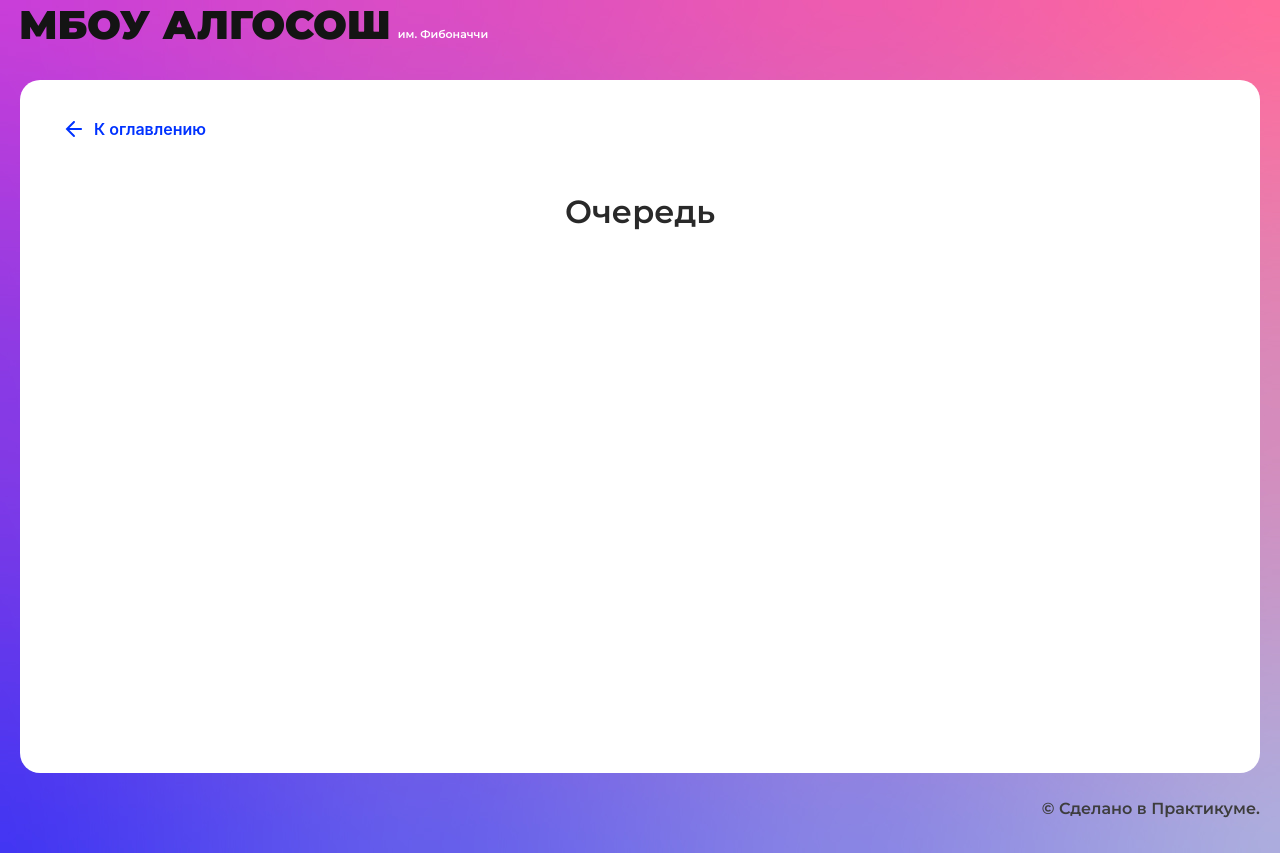
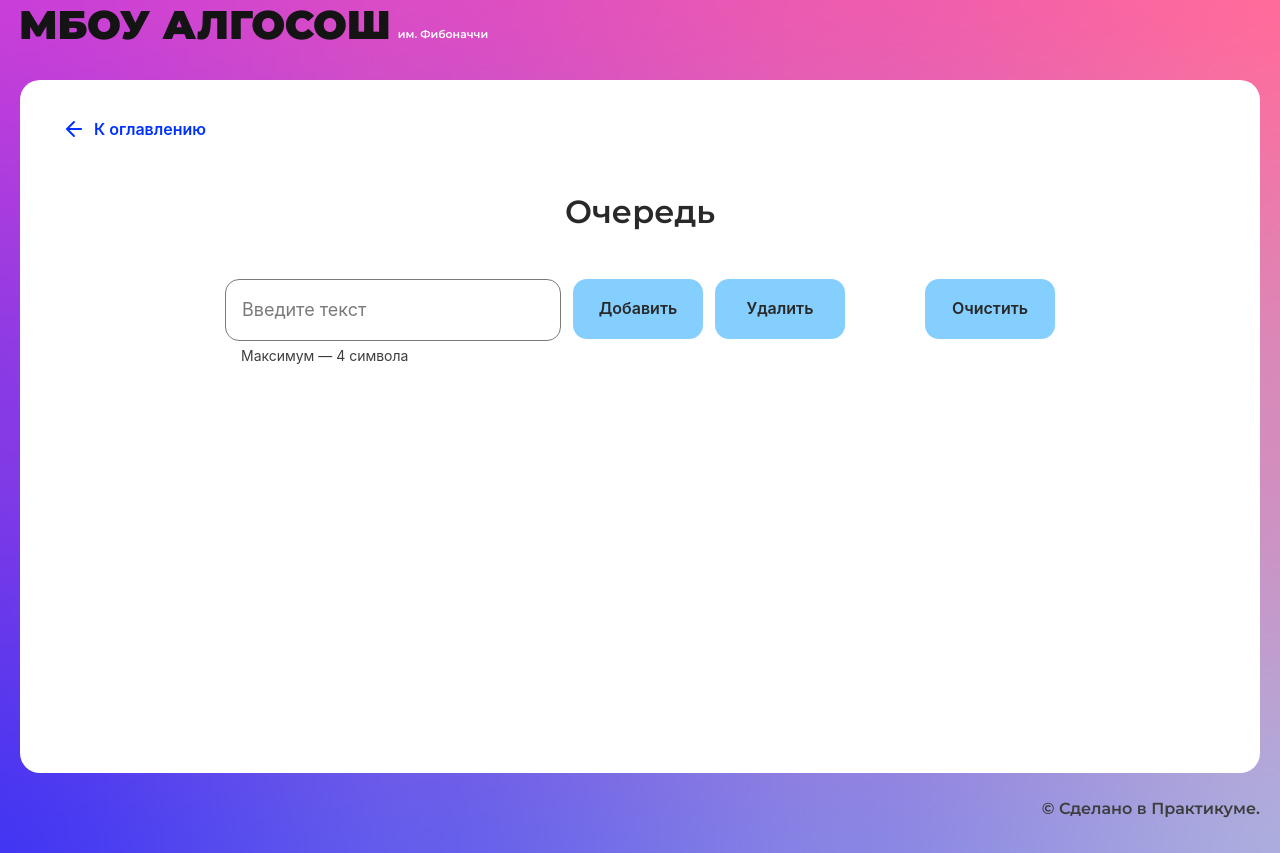
Before and after one commit to Kettrin62/algososh, a React (Create React App) app: page /queue in a window 1280 px wide. Built offline with nearby package versions, Linux system fonts and the light colour scheme.

Commit message:
feat: queue

```diff
--- a/src/components/fibonacci-page/fibonacci-page.tsx
+++ b/src/components/fibonacci-page/fibonacci-page.tsx
@@ -42,7 +42,7 @@ export const FibonacciPage: React.FC = () => {
     setIsLoader(false);
   }
 
-  const fibonacciSubmit = (e:React.FormEvent) => {
+  const onFibonacciSubmit = (e:React.FormEvent) => {
     e.preventDefault();
     setIsLoader(true);
     inputValue && getFibonacciNumbers(inputValue);
@@ -55,7 +55,10 @@ export const FibonacciPage: React.FC = () => {
 
   return (
     <SolutionLayout title='Последовательность Фибоначчи'>
-      <Form name='fibonacci' onSubmit={fibonacciSubmit}>
+      <Form
+        name='fibonacci'
+        onSubmit={onFibonacciSubmit}
+      >
         <Input
           max={19}
           isLimitText = {true}
--- /dev/null
+++ b/src/components/queue-page/queue-page.module.css
@@ -0,0 +1,7 @@
+.form {
+  width: 830px;
+}
+
+.button {
+  margin-left: 68px;
+}
--- a/src/components/queue-page/queue-page.tsx
+++ b/src/components/queue-page/queue-page.tsx
@@ -1,10 +1,54 @@
-import React from "react";
-import { SolutionLayout } from "../ui/solution-layout/solution-layout";
+import React from 'react';
+import { Queue } from '../../utils/classes/class-queue';
+import Form from '../form/form';
+import { Button } from '../ui/button/button';
+import { Input } from '../ui/input/input';
+import { SolutionLayout } from '../ui/solution-layout/solution-layout';
+import queueStyles from './queue-page.module.css';
 
 export const QueuePage: React.FC = () => {
+
+  const queue = new Queue<number>(7);
+
+  const onQueueSubmit = (e: React.FormEvent) => {
+    e.preventDefault();
+  };
+
   return (
-    <SolutionLayout title="Очередь">
-
+    <SolutionLayout title='Очередь'>
+      <Form
+        name='Queue'
+        onSubmit={onQueueSubmit}
+        extraClassForm={queueStyles.form}
+      >
+        <Input
+          maxLength={4}
+          isLimitText={true}
+          // onChange={onChangeInputValue}
+          // value={inputValue}
+        />
+        <Button
+          text='Добавить'
+          type='submit'
+          // isLoader={stateButtonAdd.isLoader}
+          // disabled={stateButtonAdd.disabled}
+        />
+        <Button
+          text='Удалить'
+          type='button'
+          // isLoader={stateButtonRemove.isLoader}
+          // disabled={stateButtonRemove.disabled}
+          // onClick={onClickRemove}
+        />
+        <Button
+          text='Очистить'
+          type='reset'
+          extraClass={queueStyles.button}
+          // isLoader={stateButtonClear.isLoader}
+          // disabled={stateButtonClear.disabled}
+          // onClick={onClickReset}
+        />
+      </Form>
     </SolutionLayout>
   );
 };
--- a/src/components/stack-page/stack-page.tsx
+++ b/src/components/stack-page/stack-page.tsx
@@ -47,7 +47,7 @@ export const StackPage: React.FC = () => {
     setInputValue(e.target.value);
   };
 
-  const stackSubmit = async (e: React.FormEvent) => {
+  const onStackSubmit = async (e: React.FormEvent) => {
     e.preventDefault();
     inputValue &&
     stackRef.current.push({
@@ -104,7 +104,7 @@ export const StackPage: React.FC = () => {
     <SolutionLayout title='Стек'>
       <Form
         name='stack'
-        onSubmit={stackSubmit}
+        onSubmit={onStackSubmit}
         extraClassForm={stackStyles.form}
       >
         <Input
--- a/src/components/string/string.tsx
+++ b/src/components/string/string.tsx
@@ -55,7 +55,7 @@ export const StringComponent: React.FC = () => {
     setIsLoader(false);
   }
 
-  const stringSubmit = (e: React.FormEvent) => {
+  const onStringSubmit = (e: React.FormEvent) => {
     e.preventDefault();
     setIsLoader(true);
     reverseString(textValue);
@@ -63,7 +63,10 @@ export const StringComponent: React.FC = () => {
 
   return (
     <SolutionLayout title='Строка'>
-      <Form name='string' onSubmit={stringSubmit}>
+      <Form
+        name='string'
+        onSubmit={onStringSubmit}
+      >
         <Input
           maxLength = {11}
           isLimitText = {true}
--- /dev/null
+++ b/src/utils/classes/class-queue.ts
@@ -0,0 +1,50 @@
+interface IQueue<T> {
+  enqueue: (item: T) => void;
+  dequeue: () => void;
+  peak: () => T | null;
+}
+
+export class Queue<T> implements IQueue<T> {
+  private container: (T | null)[] = [];
+  private head = 0;
+  private tail = 0;
+  private readonly size: number = 0;
+  private length: number = 0;
+
+  constructor(size: number) {
+    this.size = size;
+    this.container = Array(size);
+  }
+
+  enqueue = (item: T) => {
+    if (this.length >= this.size) {
+      throw new Error("Maximum length exceeded");
+    }
+
+    this.container[this.tail % this.size]=item;
+    this.tail++;
+    this.length++;
+  };
+
+  dequeue = () => {
+    if (this.isEmpty()) {
+      throw new Error("No elements in the queue");
+    }
+
+    delete this.container[this.head];
+    this.head++;
+    this.length--;
+  };
+
+  peak = (): T | null => {
+    if (this.isEmpty()) {
+      throw new Error("No elements in the queue");
+    }
+    if (this.length > 0) {
+      return this.container[this.head];
+    }
+    return null;
+  };
+
+  isEmpty = () => this.length === 0;
+}
```
